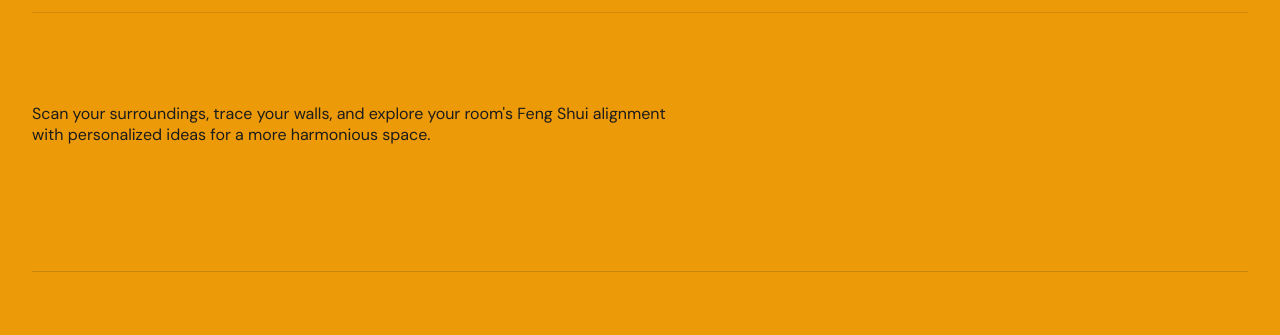
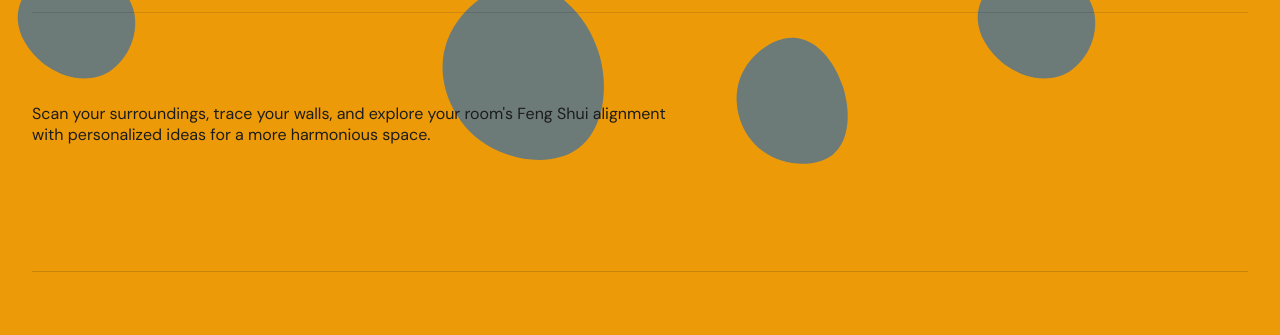
Before and after one commit to Capitol-26/windNwater-web, a website built with Vite: page windNwater-web/index.html in a window 1280 px wide. Shown: the part 79-414 px from the top of the page. Built offline with nearby package versions, Linux system fonts and the light colour scheme; files whose address does not match are found by name; a web font is replaced by a local one.

Commit message:
backgroind change

```diff
--- a/windNwater-web/src/style.css
+++ b/windNwater-web/src/style.css
@@ -3,7 +3,7 @@
 :root {
   font-family: 'DM Sans', sans-serif;
   color: #1c1c1c;
-  background: #ed9a09;
+  background-image: url('C:\Users\default.LAPTOP-M5GM4HCA\Downloads\windNwater-web\windNwater-web\public\images\blob-scatter-haikei.svg');
   font-synthesis: none;
   text-rendering: optimizeLegibility;
   -webkit-font-smoothing: antialiased;
```
Also changed, not shown: windNwater-web/public/images/blob-scatter-haikei.svg (added).
